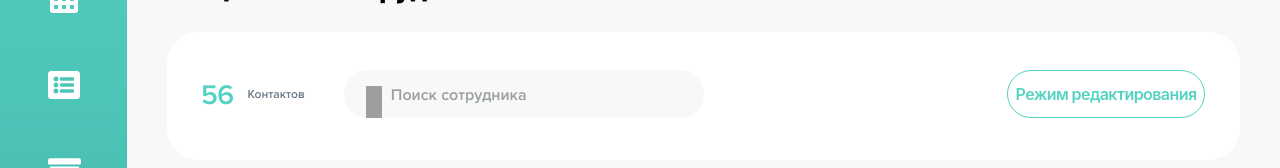
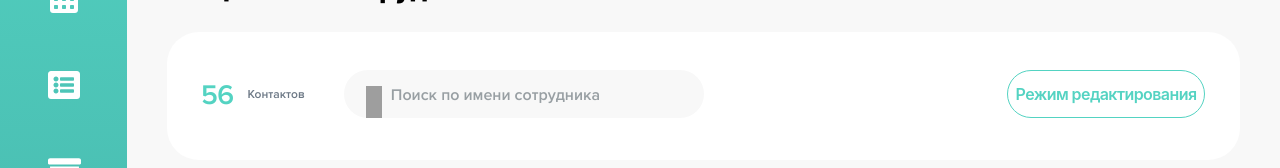
Before and after one commit to Sensa77/H2O, a React (Create React App) app: page / in a window 1280 px wide. Shown: the part 222-390 px from the top of the page. Built offline with nearby package versions, Linux system fonts and the light colour scheme; grey boxes are pictures that could not be loaded.

Commit message:
changed locale

```diff
--- a/src/components/Header/Header.module.scss
+++ b/src/components/Header/Header.module.scss
@@ -49,6 +49,10 @@
   font-weight: 600;
 }
 
+.anchor div div:hover a {
+  color: var(--color-grey-0) !important;
+}
+
 .anchor div {
   width: 752px;
   margin-bottom: 10px;
--- a/src/components/SearchSection/SearchSection.js
+++ b/src/components/SearchSection/SearchSection.js
@@ -26,7 +26,7 @@ const SearchSection = ({setText}) => {
         </div>
         <form className={styles.form}>
         <button type="button" className={styles.icon}/>
-        <input type="text" className={styles.input} placeholder="Поиск сотрудника" onChange={debounce}/>
+        <input type="text" className={styles.input} placeholder="Поиск по имени сотрудника" onChange={debounce}/>
         </form>
       </div>
       <Button className={styles.button} type="primary" ghost>
--- a/src/components/TableSection/TableSection.js
+++ b/src/components/TableSection/TableSection.js
@@ -51,9 +51,9 @@ const TableSection = ({ text }) => {
 
   const token = {
     token: {
-      colorPrimary: '#54D3C2',
-    }
-  }
+      colorPrimary: "#54D3C2",
+    },
+  };
 
   return (
     <div className={styles.wrapper}>
```
Also changed, not shown: src/index.js (+10 -6 lines), 1 other file (tests, documents, lock files or other folders). Lines whose indentation alone changed are shown as unchanged.
